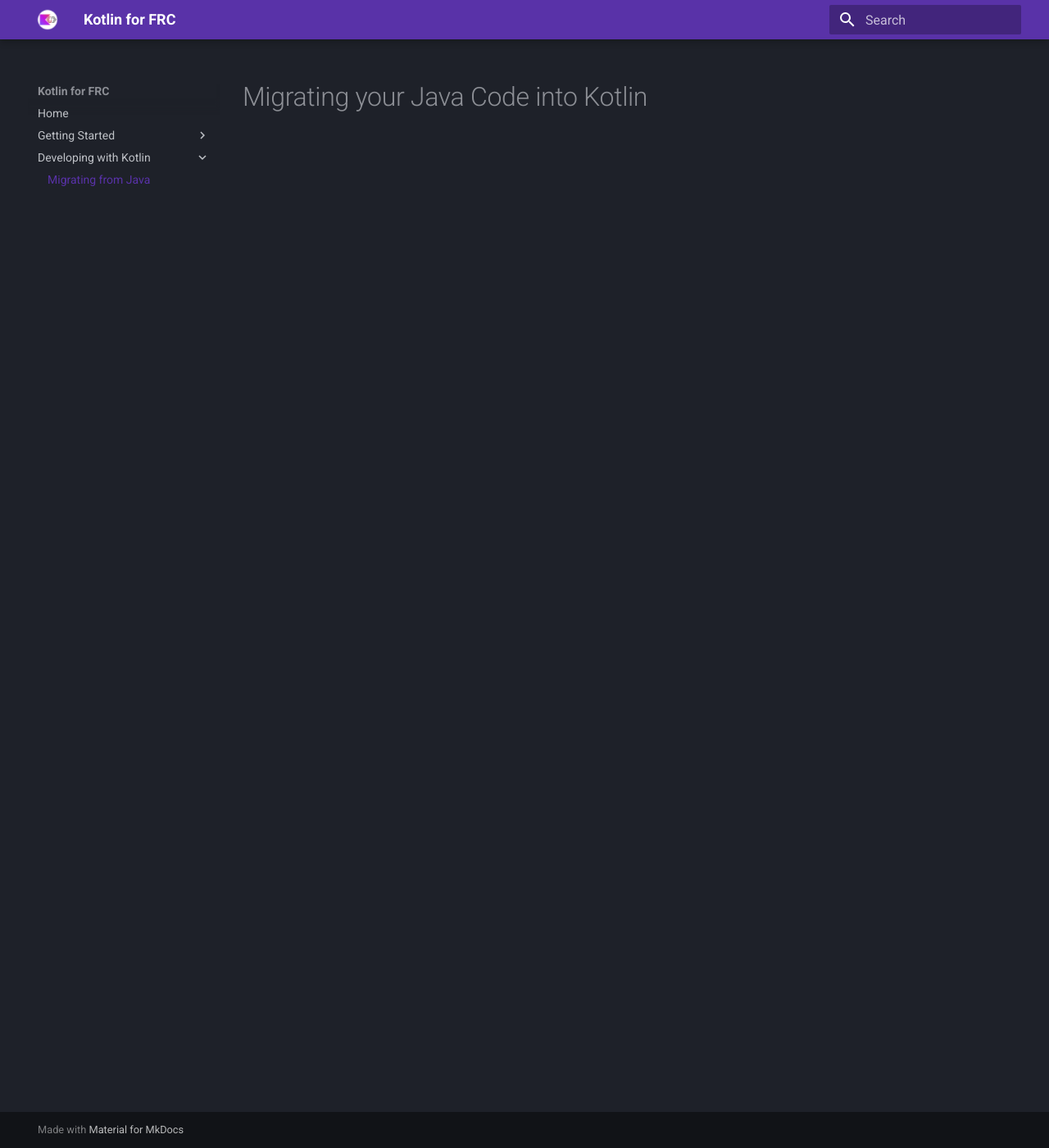
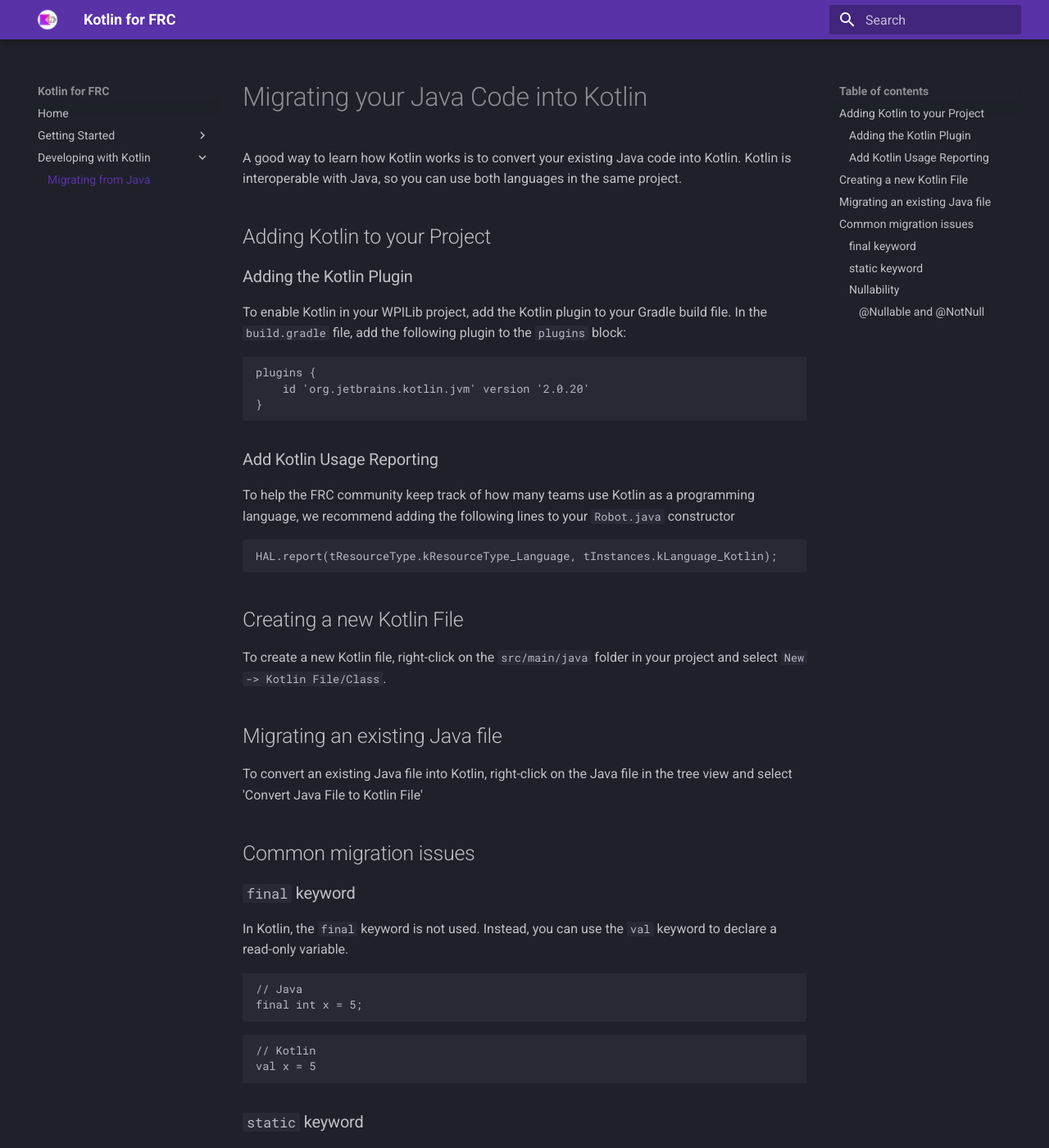
Before and after one commit to Kotlin-for-FRC/kotlin-for-frc.github.io, an MkDocs documentation site: the page built from docs/developing/migrating.md, in a window 1280 px wide and 1400 px high. Shown: the whole window at 82% size. Built offline with MkDocs 1.6.1 and Material for MkDocs 9.7.7, drawn with Linux system fonts in a browser that asks for light colours; some of the changed text lies outside the part shown.

Commit message:
Add migration docs

````diff
--- a/docs/developing/migrating.md
+++ b/docs/developing/migrating.md
@@ -1 +1,115 @@
 # Migrating your Java Code into Kotlin
+
+A good way to learn how Kotlin works is to convert your existing Java code into Kotlin.
+Kotlin is interoperable with Java, so you can use both languages in the same project.
+
+## Adding Kotlin to your Project
+
+### Adding the Kotlin Plugin
+
+To enable Kotlin in your WPILib project, add the Kotlin plugin to your Gradle build file.
+In the `build.gradle` file, add the following plugin to the `plugins` block:
+
+```gradle
+plugins {
+    id 'org.jetbrains.kotlin.jvm' version '2.0.20'
+}
+```
+
+### Add Kotlin Usage Reporting
+
+To help the FRC community keep track of how many teams use Kotlin as a programming language, we recommend adding the
+following lines to your `Robot.java` constructor
+
+```java
+HAL.report(tResourceType.kResourceType_Language, tInstances.kLanguage_Kotlin);
+```
+
+## Creating a new Kotlin File
+
+To create a new Kotlin file, right-click on the `src/main/java` folder in your project and select
+`New -> Kotlin File/Class`.
+
+## Migrating an existing Java file
+
+To convert an existing Java file into Kotlin, right-click on the Java file in the tree view and select 'Convert Java
+File to Kotlin File'
+
+## Common migration issues
+
+### `final` keyword
+
+In Kotlin, the `final` keyword is not used. Instead, you can use the `val` keyword to declare a read-only variable.
+
+```java
+// Java
+final int x = 5;
+```
+
+```kotlin
+// Kotlin
+val x = 5
+```
+
+### `static` keyword
+
+In Kotlin, the `static` keyword is not used. Instead, you can use the `companion object` keyword to declare a static
+field or method.
+
+```java
+// Java
+public static void foo() {
+    System.out.println("Hello, World!");
+}
+
+public static final int x = 5;
+```
+
+```kotlin
+// Kotlin
+companion object {
+    fun foo() {
+        println("Hello, World!")
+    }
+
+    val x = 5
+}
+```
+
+### Nullability
+
+In Kotlin, types must be declared as 'nullable' if they can have a value of 'null'. For many
+types used in FRC, this is not necessary as their values are never 'null'. When converting Java code to Kotlin, some
+types may become marked as nullable with a `?`. This can be removed if you are sure that the value will never be `null`.
+
+```java
+// Java
+public Command exampleSubsystemCommand() {
+    return runOnce(() -> motor.set(1));
+}
+```
+
+After conversion, the return type of the method may be marked as nullable
+
+```kotlin
+// Kotlin with nullable return type
+fun exampleSubsystemCommand(): Command? {
+    return runOnce { motor.set(1) }
+}
+```
+
+You can remove the `?` if you are sure that the value will never be `null`.
+
+```kotlin
+// Kotlin with non-nullable return type
+fun exampleSubsystemCommand(): Command {
+    return runOnce { motor.set(1) }
+}
+```
+
+Similar changes may be necessary for other types in your code. IntelliJ will usually suggest these changes for you.
+
+#### @Nullable and @NotNull
+
+If your team uses the `@Nullable` and `@NotNull` annotations in Java, you can remove these and use `?` to mark a type as
+nullable.
````
